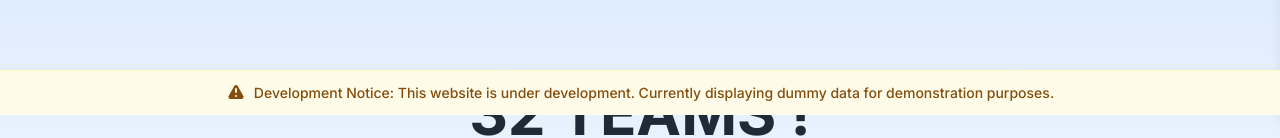
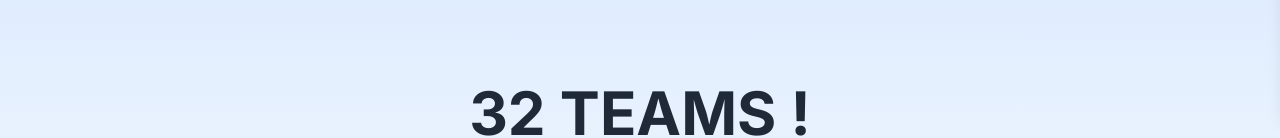
Before and after one commit to chistym17/czs-frontend, a Next.js app: page / in a window 1280 px wide. Shown: the part 685-823 px from the top of the page. Built offline with nearby package versions, Linux system fonts and the light colour scheme.

Commit message:
hardcoded urls removed

```diff
--- a/src/app/admin/login/page.jsx
+++ b/src/app/admin/login/page.jsx
@@ -1,54 +1,3 @@
-// "use client";
-
-// import { ADMIN_EMAIL, ADMIN_PASS, ADMIN_TOKEN } from "@/constants/admin";
-// import { useRouter } from "next/navigation";
-// import { useState } from "react";
-
-// export default function AdminLogin() {
-//   const [email, setEmail] = useState("");
-//   const [pass, setPass] = useState("");
-//   const [error, setError] = useState("");
-//   const router = useRouter();
-
-//   const handleLogin = () => {
-//     if (email === ADMIN_EMAIL && pass === ADMIN_PASS) {
-//       // Set cookie manually
-//       document.cookie = `admin-auth=${ADMIN_TOKEN}; path=/;`;
-
-//       router.push("/admin/upload-fixture");
-//     } else {
-//       setError("Invalid credentials");
-//     }
-//   };
-
-//   return (
-//     <div className="p-8 max-w-sm mx-auto">
-//       <h1 className="text-xl font-bold mb-4">Admin Login</h1>
-//       <input
-//         type="email"
-//         className="block w-full mb-2 p-2 border"
-//         placeholder="Email"
-//         value={email}
-//         onChange={(e) => setEmail(e.target.value)}
-//       />
-//       <input
-//         type="password"
-//         className="block w-full mb-2 p-2 border"
-//         placeholder="Password"
-//         value={pass}
-//         onChange={(e) => setPass(e.target.value)}
-//       />
-//       <button
-//         onClick={handleLogin}
-//         className="bg-blue-600 text-white px-4 py-2 w-full rounded"
-//       >
-//         Login
-//       </button>
-//       {error && <p className="text-red-500 mt-2">{error}</p>}
-//     </div>
-//   );
-// }
-
 "use client";
 
 import { Eye, EyeOff, Lock, Mail, ShieldCheck } from "lucide-react";
@@ -122,7 +71,7 @@ export default function AdminLogin() {
                   id="email"
                   type="email"
                   placeholder="admin@example.com"
-                  className="w-full pl-10 pr-4 py-2 border border-blue-200 rounded-md focus:outline-none focus:ring-2 focus:ring-blue-200 focus:border-blue-400"
+                  className="w-full pl-10 pr-4 py-2 border border-blue-200 rounded-md focus:outline-none focus:ring-2 focus:ring-blue-200 focus:border-blue-400 bg-white text-black"
                   value={email}
                   onChange={(e) => setEmail(e.target.value)}
                   onKeyDown={handleKeyDown}
@@ -143,7 +92,7 @@ export default function AdminLogin() {
                   id="password"
                   type={showPassword ? "text" : "password"}
                   placeholder="••••••••"
-                  className="w-full pl-10 pr-10 py-2 border border-blue-200 rounded-md focus:outline-none focus:ring-2 focus:ring-blue-200 focus:border-blue-400"
+                  className="w-full pl-10 pr-10 py-2 border border-blue-200 rounded-md focus:outline-none focus:ring-2 focus:ring-blue-200 focus:border-blue-400 bg-white text-black"
                   value={pass}
                   onChange={(e) => setPass(e.target.value)}
                   onKeyDown={handleKeyDown}
--- a/src/app/admin/upload-result/page.jsx
+++ b/src/app/admin/upload-result/page.jsx
@@ -18,9 +18,12 @@ export default function UploadResult() {
 
   const fetchResults = async () => {
     try {
-      const res = await axios.get("http://localhost:5001/list-results", {
-        headers: { Authorization: "Bearer admin123" },
-      });
+      const res = await axios.get(
+        `${process.env.NEXT_PUBLIC_ADMIN_URL}/list-results`,
+        {
+          headers: { Authorization: `Bearer ${process.env.NEXT_PUBLIC_ADMIN_TOKEN}` },
+        }
+      );
       setResults(res.data);
     } catch (err) {
       console.error("Fetch error:", err);
@@ -37,11 +40,11 @@ export default function UploadResult() {
     setError("");
     try {
       const res = await axios.post(
-        "http://localhost:5001/upload-result",
+        `${process.env.NEXT_PUBLIC_ADMIN_URL}/upload-result`,
         formData,
         {
           headers: {
-            Authorization: "Bearer admin123",
+            Authorization: `Bearer ${process.env.NEXT_PUBLIC_ADMIN_TOKEN}`,
           },
         }
       );
@@ -309,9 +312,11 @@ export default function UploadResult() {
                     onClick={async () => {
                       try {
                         await axios.delete(
-                          `http://localhost:5001/delete-result/${res._id}`,
+                          `${process.env.NEXT_PUBLIC_ADMIN_URL}/delete-result/${res._id}`,
                           {
-                            headers: { Authorization: "Bearer admin123" },
+                            headers: {
+                              Authorization: `Bearer ${process.env.NEXT_PUBLIC_ADMIN_TOKEN}`,
+                            },
                           }
                         );
                         fetchResults();
--- a/src/app/fixture/page.jsx
+++ b/src/app/fixture/page.jsx
@@ -13,9 +13,12 @@ export default function PublicFixtures() {
   const fetchFixtures = async () => {
     try {
       setLoading(true);
-      const res = await axios.get("http://localhost:5001/list-fixtures", {
-        headers: { Authorization: "Bearer admin123" }, // remove if you want public access without token
-      });
+      const res = await axios.get(
+        `${process.env.NEXT_PUBLIC_ADMIN_URL}/list-fixtures`,
+        {
+          headers: { Authorization: `Bearer ${process.env.NEXT_PUBLIC_ADMIN_TOKEN}` },
+        }
+      );
       setFixtures(res.data);
     } catch (err) {
       console.error("Error loading fixtures:", err);
--- a/src/app/results/page.jsx
+++ b/src/app/results/page.jsx
@@ -14,9 +14,12 @@ export default function MatchResults() {
   const fetchResults = async () => {
     try {
       setLoading(true);
-      const res = await axios.get("http://localhost:5001/list-results", {
-        headers: { Authorization: "Bearer admin123" },
-      });
+      const res = await axios.get(
+        `${process.env.NEXT_PUBLIC_ADMIN_URL}/list-results`,
+        {
+          headers: { Authorization: `Bearer ${process.env.NEXT_PUBLIC_ADMIN_TOKEN}` },
+        }
+      );
       setResults(res.data);
     } catch (err) {
       console.error("Error loading results:", err);
--- a/src/components/Footer.jsx
+++ b/src/components/Footer.jsx
@@ -43,28 +43,6 @@ const Footer = () => {
         </div>
       </div>
 
-      <div className='bg-yellow-50 border-t border-yellow-100 py-3 px-4 fixed bottom-0 w-full z-50'>
-        <div className='max-w-7xl mx-auto'>
-          <div className='flex items-center justify-center gap-2 text-yellow-800'>
-            <svg
-              xmlns='http://www.w3.org/2000/svg'
-              className='h-5 w-5'
-              viewBox='0 0 20 20'
-              fill='currentColor'
-            >
-              <path
-                fillRule='evenodd'
-                d='M8.257 3.099c.765-1.36 2.722-1.36 3.486 0l5.58 9.92c.75 1.334-.213 2.98-1.742 2.98H4.42c-1.53 0-2.493-1.646-1.743-2.98l5.58-9.92zM11 13a1 1 0 11-2 0 1 1 0 012 0zm-1-8a1 1 0 00-1 1v3a1 1 0 002 0V6a1 1 0 00-1-1z'
-                clipRule='evenodd'
-              />
-            </svg>
-            <p className='text-sm font-medium'>
-              Development Notice: This website is under development. Currently
-              displaying dummy data for demonstration purposes.
-            </p>
-          </div>
-        </div>
-      </div>
     </footer>
   );
 };
--- a/src/components/Navbar.jsx
+++ b/src/components/Navbar.jsx
@@ -62,6 +62,7 @@ const Navbar = () => {
       dropdownItems: [
         { name: "Team Registration", path: "/team-registration" },
         { name: "Player Registration", path: "/player-registration" },
+        { name: "Team Customization", path: "/team-customization" }
       ],
     },
     { name: "Contact", path: "/contact" },
@@ -192,9 +193,8 @@ const Navbar = () => {
       {/* Mobile sidebar menu */}
       <div
         ref={mobileMenuRef}
-        className={`fixed top-0 right-0 h-full w-64 bg-white shadow-lg transform transition-transform duration-300 ease-in-out z-30 ${
-          mobileMenuOpen ? "translate-x-0" : "translate-x-full"
-        }`}
+        className={`fixed top-0 right-0 h-full w-64 bg-white shadow-lg transform transition-transform duration-300 ease-in-out z-30 ${mobileMenuOpen ? "translate-x-0" : "translate-x-full"
+          }`}
       >
         <div className="p-4 flex justify-between items-center border-b">
           <div className="flex items-center space-x-2">
@@ -238,9 +238,8 @@ const Navbar = () => {
                     {link.name}
                     <svg
                       xmlns="http://www.w3.org/2000/svg"
-                      className={`h-4 w-4 transform transition-transform ${
-                        registrationDropdownOpen ? "rotate-180" : ""
-                      }`}
+                      className={`h-4 w-4 transform transition-transform ${registrationDropdownOpen ? "rotate-180" : ""
+                        }`}
                       fill="none"
                       viewBox="0 0 24 24"
                       stroke="currentColor"
```
Also changed, not shown: src/app/admin/upload-fixture/page.jsx (+12 -146 lines).
